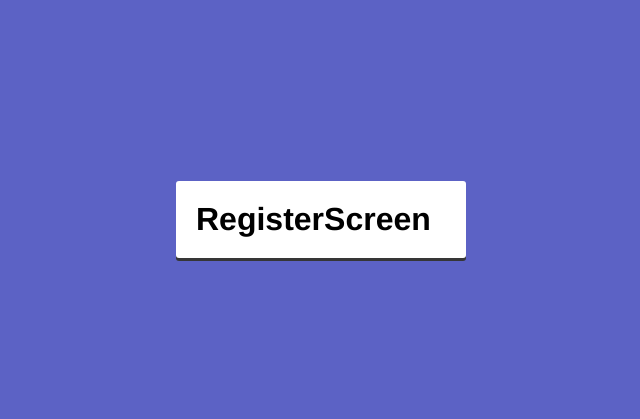
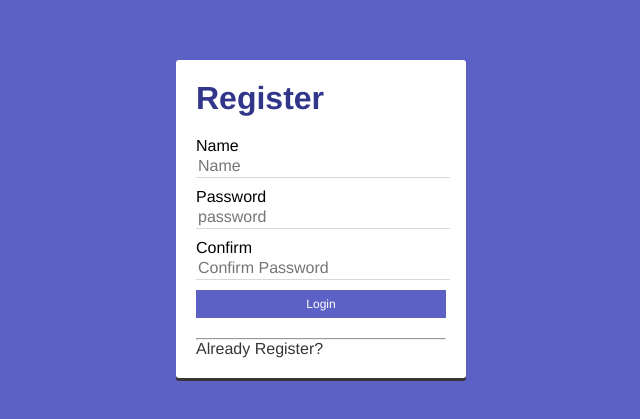
Before and after one commit to JesusMirandaEspino/journal-app-react, a React app: page /auth/register in a window 1280 px wide. Shown: the part 181-600 px from the top of the page, without its empty margins (319-959 px from the left). Built offline with nearby package versions, Linux system fonts and the light colour scheme.

Commit message:
registerscreen styles

```diff
--- a/src/components/auth/LoginScreen.js
+++ b/src/components/auth/LoginScreen.js
@@ -34,7 +34,7 @@ export const LoginScreen = () => {
                 </div>
 
 
-                <Link to="/auth/register" >Create new account</Link>
+                <Link to="/auth/register" className="link" >Create new account</Link>
 
 
             </form>
--- a/src/components/auth/RegisterScreen.js
+++ b/src/components/auth/RegisterScreen.js
@@ -1,9 +1,33 @@
-import React from 'react'
+import React from 'react';
+import { Link } from "react-router-dom";
 
 export const RegisterScreen = () => {
     return (
         <div>
-            <h1>RegisterScreen</h1>
+            <h1 className="auth__title" >Register</h1>
+
+            <form>
+
+                <label for="name" >Name</label>
+                <input className="auth__input" type="text"  name="name"  placeholder="Name"/>
+
+                <label for="password" >Password</label>
+                <input className="auth__input" type="password"  name="password"  placeholder="password"/>
+
+                <label for="confirm" >Confirm</label>
+                <input className="auth__input" type="password"  name="confirm"  placeholder="Confirm Password"/>
+
+                <button type="submit" className="btn btn-primary btn-block mb-5"  > Login </button>
+
+
+                <hr />
+
+
+                <Link to="/auth/login" className="link" >Already Register?</Link>
+
+
+            </form>
+
         </div>
     )
 }
--- /dev/null
+++ b/src/styles/components/_links.scss
@@ -0,0 +1,11 @@
+.link{
+    text-decoration:none;
+    color:$dark-grey;
+    border-bottom: transparent solid 2px;
+
+    &:hover{
+        text-decoration: underline;
+    }
+
+
+}
--- a/src/styles/styles.scss
+++ b/src/styles/styles.scss
@@ -1,6 +1,7 @@
 @import './bases/settings';
 @import './bases/_base';
 @import './components/buttons';
+@import './components/_links';
 
 
 // Components
```
